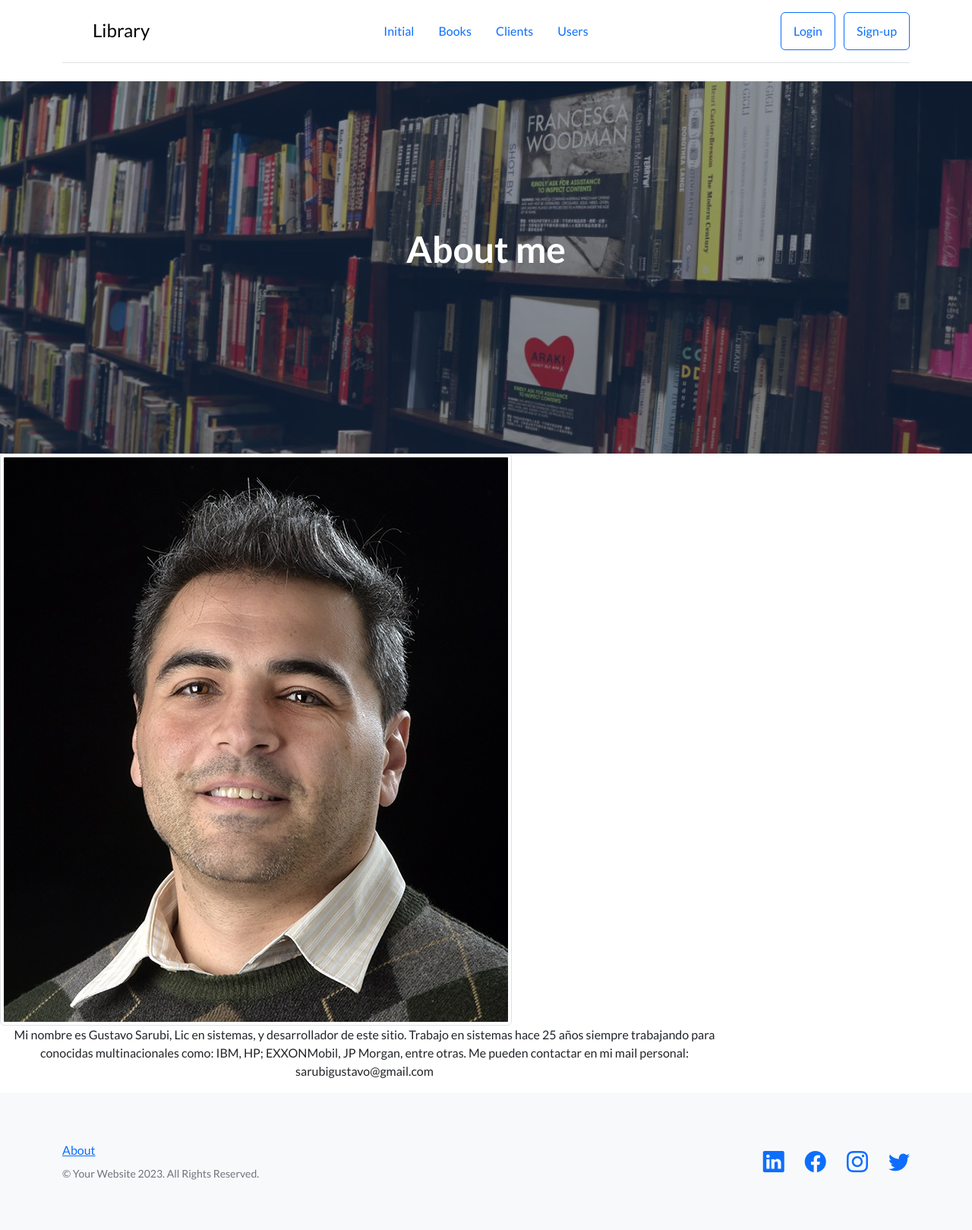
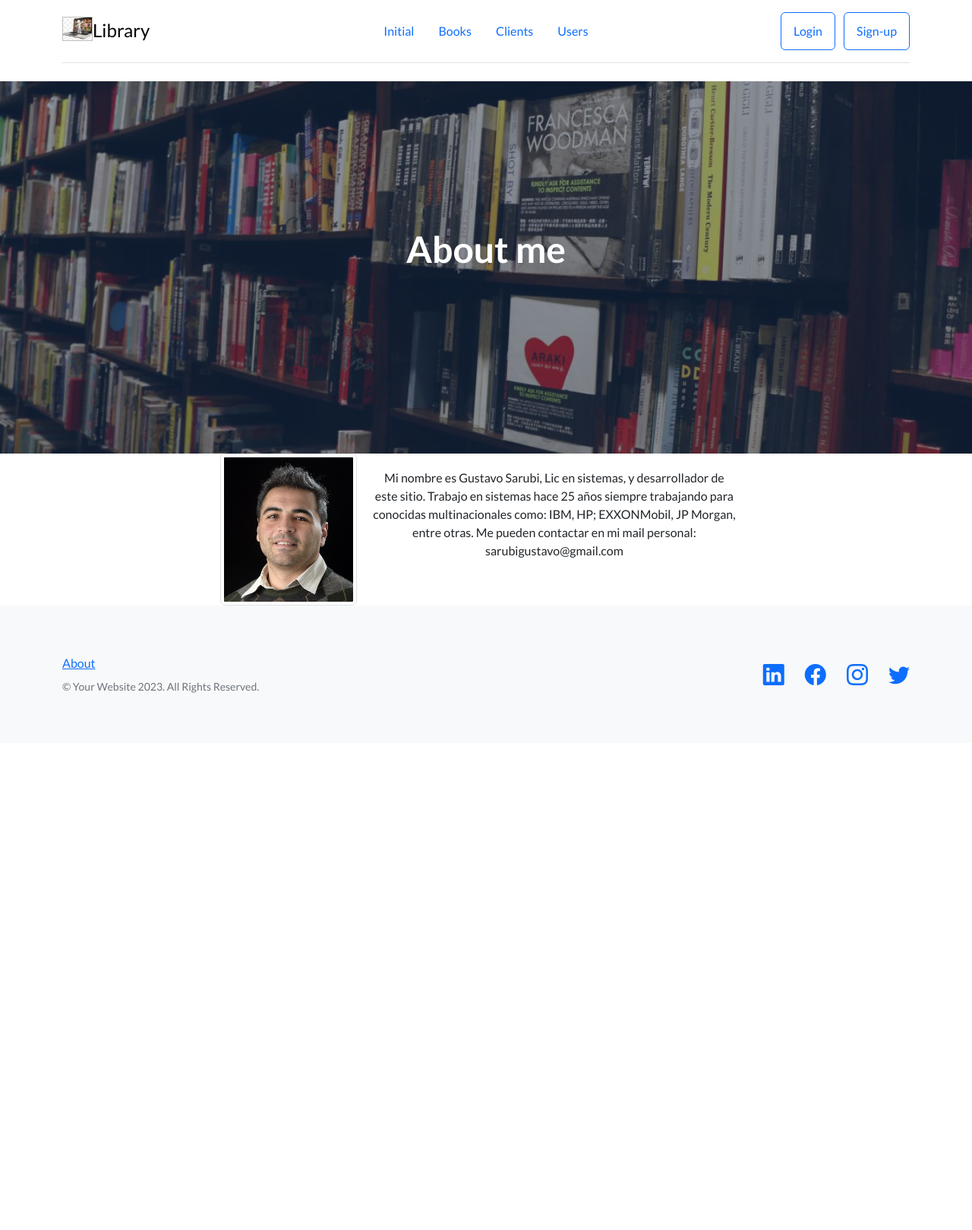
Before and after one commit to sarubigustavo/Biblioteca, a Django app: page /about in a window 1280 px wide. Shown: the whole page at 76% size. After the commit the page ends 912 px from the top, so only its background shows below. Run offline with Django 4.2, Linux system fonts and the light colour scheme; some libraries are stand-ins or nearby versions.

Commit message:
cambio de icono y foto en about

```diff
--- a/initial/templates/initial/about.html
+++ b/initial/templates/initial/about.html
@@ -26,10 +26,15 @@ About me
 {% endblock h1_header %}
 
 {% block content %}
-<img src={% static "assets/img/GSARUBI_Light_Centered.jpg" %} class="img-thumbnail" alt="...">
-<p class="text-center text-wrap" style="width: 60rem;">
+<div
+style="display: flex;
+align-content: center; width: 700px;
+height: 200px; margin: auto">
+<img src={% static "assets/img/GSARUBI_Light_Centered.jpg" %} class="img-thumbnail" alt="..." >
+<p class="text-center text-wrap" style="width: 40rem; padding:20px">
     Mi nombre es Gustavo Sarubi, Lic en sistemas, y desarrollador de este sitio.
     Trabajo en sistemas hace 25 años siempre trabajando para conocidas multinacionales como: IBM, HP; EXXONMobil, JP Morgan, entre otras.
     Me pueden contactar en mi mail personal: sarubigustavo@gmail.com
 </p>
+</div>
 {% endblock content %}
--- a/templates/base.html
+++ b/templates/base.html
@@ -25,9 +25,11 @@
             <header class="d-flex flex-wrap align-items-center justify-content-center justify-content-md-between py-3 mb-4 border-bottom">
                 <div class="col-md-3 mb-2 mb-md-0">
                     <a href="/" class="d-inline-flex link-body-emphasis text-decoration-none">
-                        <svg class="bi" width="40" height="32" role="img"><use xlink:href={% static "assets/img/header-ico.jpg" %}></use></svg>
+                        <img width="40" height="32"
+                        style="background-image: url({% static "assets/img/header-ico.jpg" %}); background-position: center top;
+                        background-size: cover;"></img>
                         <span class="fs-4">Library</span>
-                    </a>
+                                           </a>
                 </div>
                 <!-- Navigation -->
                 {% block navigation_menu %}
```
